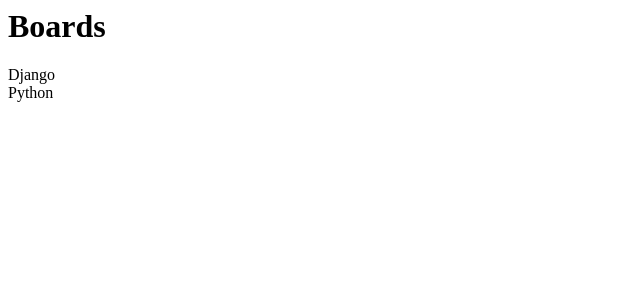
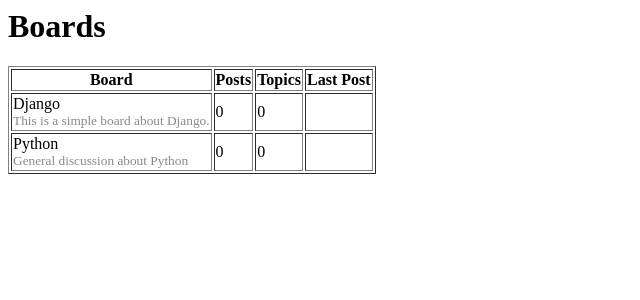
Before and after one commit to pedrorls/ForumDjango, a Django app: page / in a window 1280 px wide. Shown: the top 300 px of the page, without its empty margins (0-640 px from the left). Run offline with Django 3.2, Linux system fonts and the light colour scheme; data comes from the database, SQL or seed files in the repository.

Commit message:
home.html improved

```diff
--- a/boards/views.py
+++ b/boards/views.py
@@ -3,5 +3,5 @@ from .models import Board
 
 def home(request):
     boards = Board.objects.all()
-    context = { 'boards': boards}
+    context = {'boards': boards}
     return render(request, 'home.html', context)
--- a/templates/home.html
+++ b/templates/home.html
@@ -5,8 +5,28 @@
     </head>
     <body>
         <h1>Boards</h1>
-         {% for board in boards %}
-            {{board.name}} <br>
-         {% endfor %}
+        <table border="1">
+            <thead>
+                <tr>
+                    <th>Board</th>
+                    <th>Posts</th>
+                    <th>Topics</th>
+                    <th>Last Post</th>
+                </tr>
+            </thead>
+            <tbody>
+                {% for board in boards %}
+                <tr>
+                    <td>
+                        {{board.name}}<br>
+                        <small style="color: #888">{{board.description}}</small>
+                    </td>
+                    <td>0</td>
+                    <td>0</td>
+                    <td></td>
+                </tr>
+                {% endfor %}
+            </tbody>
+        </table>
     </body>
 </html>
```
